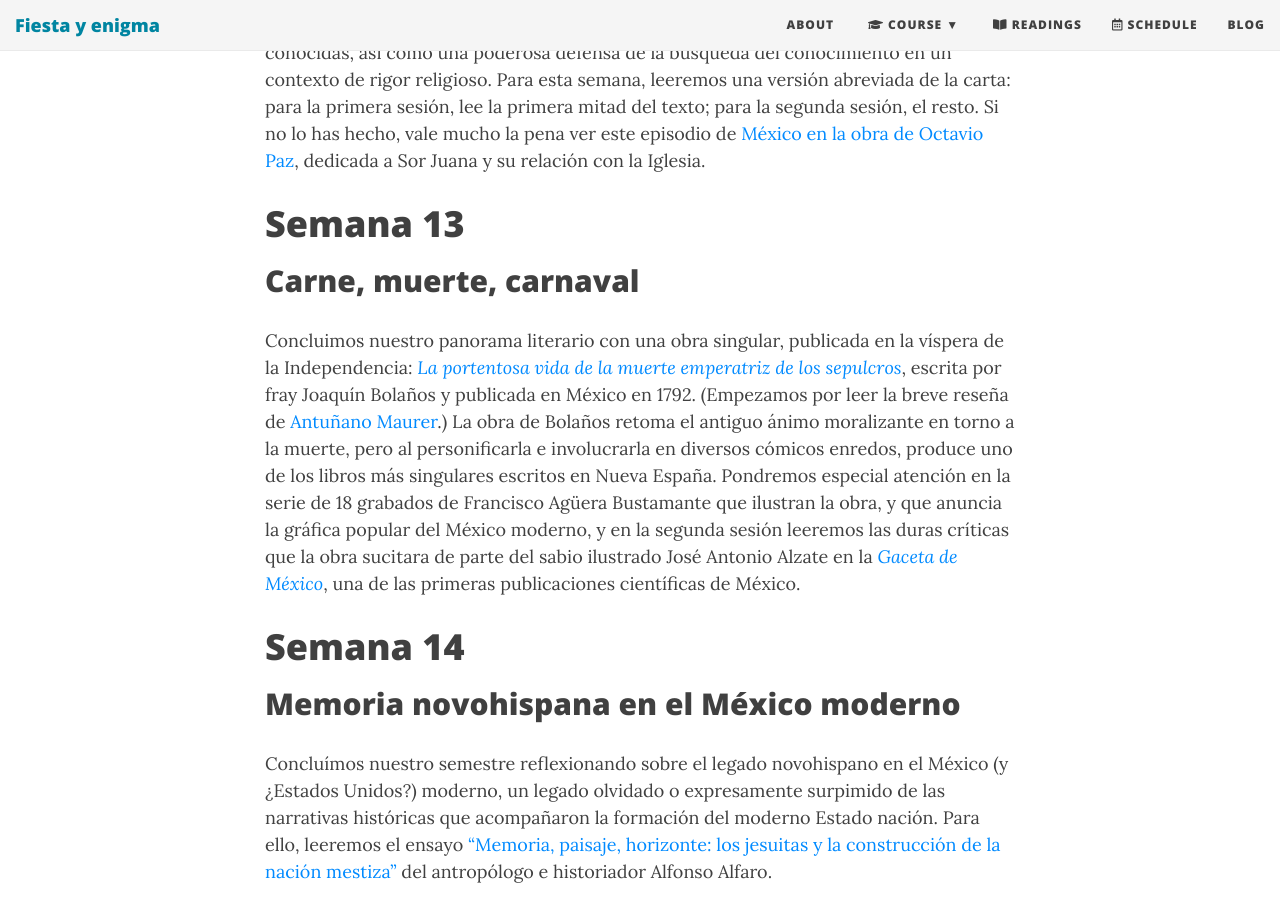
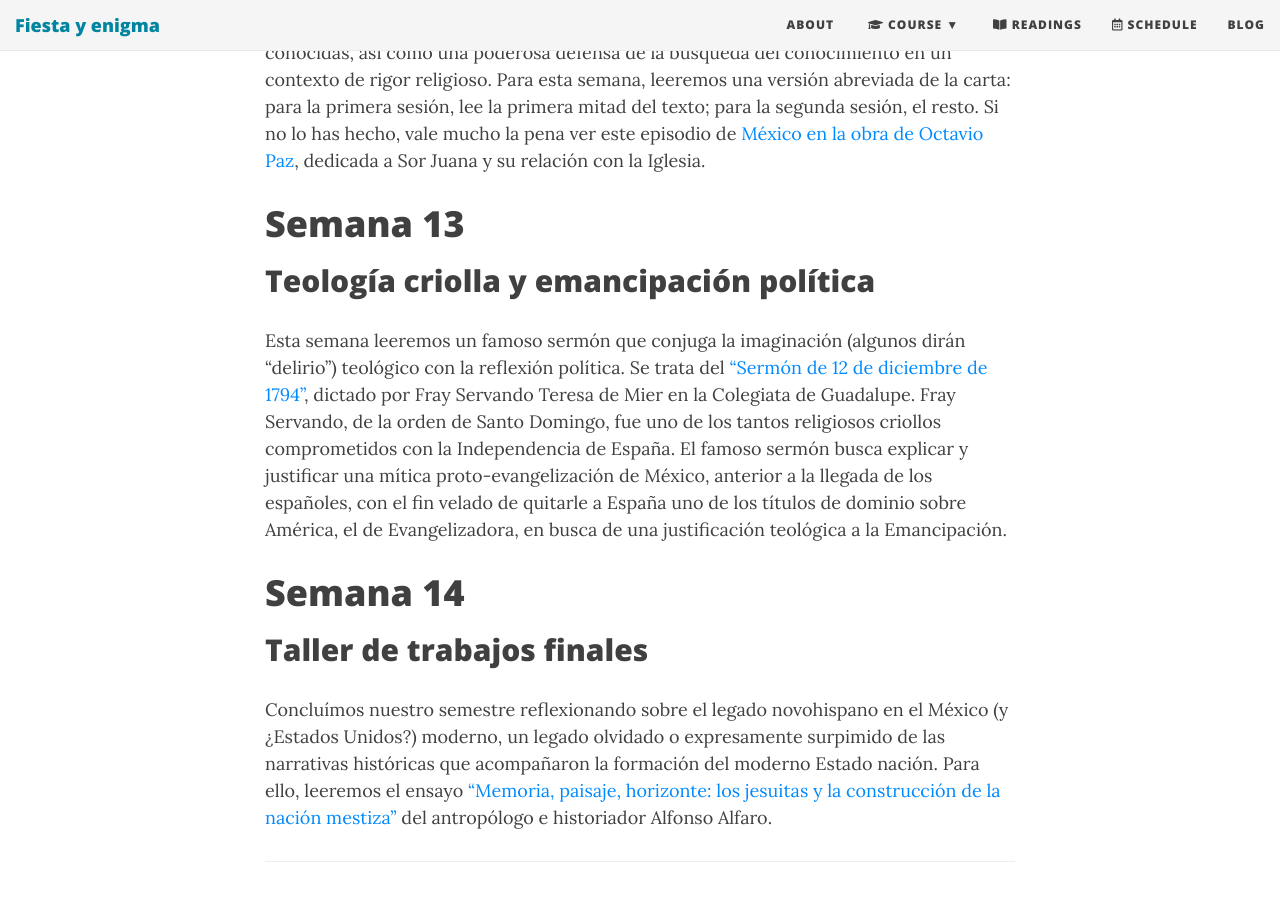
Before and after one commit to Hipomenes/novohispana, a Jekyll site: the page built from syllabus.md, in a window 1280 px wide and 900 px high, scrolled down 6453 px. Built offline with Jekyll 4.4.1, drawn with Linux system fonts in a browser that asks for light colours; nearby versions of some CDN libraries; some of the changed text lies outside the part shown.

Commit message:
Update syllabus.md

```diff
--- a/syllabus.md
+++ b/syllabus.md
@@ -112,13 +112,13 @@ Dedicaremos esta semana a estudiar un texto singular: la ["Respuesta de la poeti
 
 # Semana 13
 
-## Carne, muerte, carnaval
+## Teología criolla y emancipación política
 
-Concluimos nuestro panorama literario con una obra singular, publicada en la víspera de la Independencia: [*La portentosa vida de la muerte emperatriz de los sepulcros*](), escrita por fray Joaquín Bolaños y publicada en México en 1792. (Empezamos por leer la breve reseña de [Antuñano Maurer](https://www.revistadelauniversidad.mx/articles/de3214a6-4d78-4f72-a3dc-2c1ab062f35c/la-portentosa-vida-de-la-muerte).) La obra de Bolaños retoma el antiguo ánimo moralizante en torno a la muerte, pero al personificarla e involucrarla en diversos cómicos enredos, produce uno de los libros más singulares escritos en Nueva España. Pondremos especial atención en la serie de 18 grabados de Francisco Agüera Bustamante que ilustran la obra, y que anuncia la gráfica popular del México moderno, y en la segunda sesión leeremos las duras críticas que la obra sucitara de parte del sabio ilustrado José Antonio Alzate en la [*Gaceta de México*](), una de las primeras publicaciones científicas de México.
+Esta semana leeremos un famoso sermón que conjuga la imaginación (algunos dirán "delirio") teológico con la reflexión política. Se trata del ["Sermón de 12 de diciembre de 1794"](https://drive.google.com/file/d/14G_LI43ZziIPu5Lfw3c4mQJRddZMrUus/view?usp=sharing), dictado por Fray Servando Teresa de Mier en la Colegiata de Guadalupe. Fray Servando, de la orden de Santo Domingo, fue uno de los tantos religiosos criollos comprometidos con la Independencia de España. El famoso sermón busca explicar y justificar una mítica proto-evangelización de México, anterior a la llegada de los españoles, con el fin velado de quitarle a España uno de los títulos de dominio sobre América, el de Evangelizadora, en busca de una justificación teológica a la Emancipación.
 
 # Semana 14
 
-## Memoria novohispana en el México moderno
+## Taller de trabajos finales
 
 Concluímos nuestro semestre reflexionando sobre el legado novohispano en el México (y ¿Estados Unidos?) moderno, un legado olvidado o expresamente surpimido de las narrativas históricas que acompañaron la formación del moderno Estado nación. Para ello, leeremos el ensayo ["Memoria, paisaje, horizonte: los jesuitas y la construcción de la nación mestiza"](http://ezproxy.bu.edu/login?url=https://www.jstor.org/stable/24318862) del antropólogo e historiador Alfonso Alfaro.
 
```
